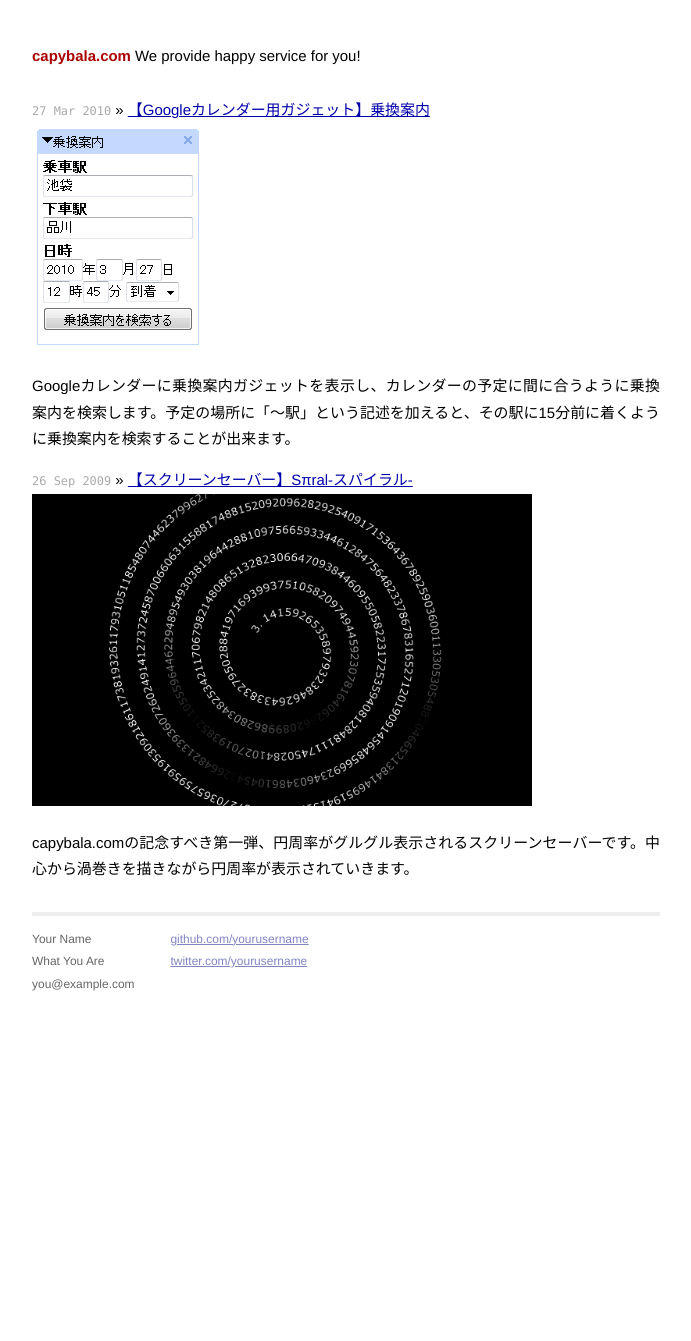
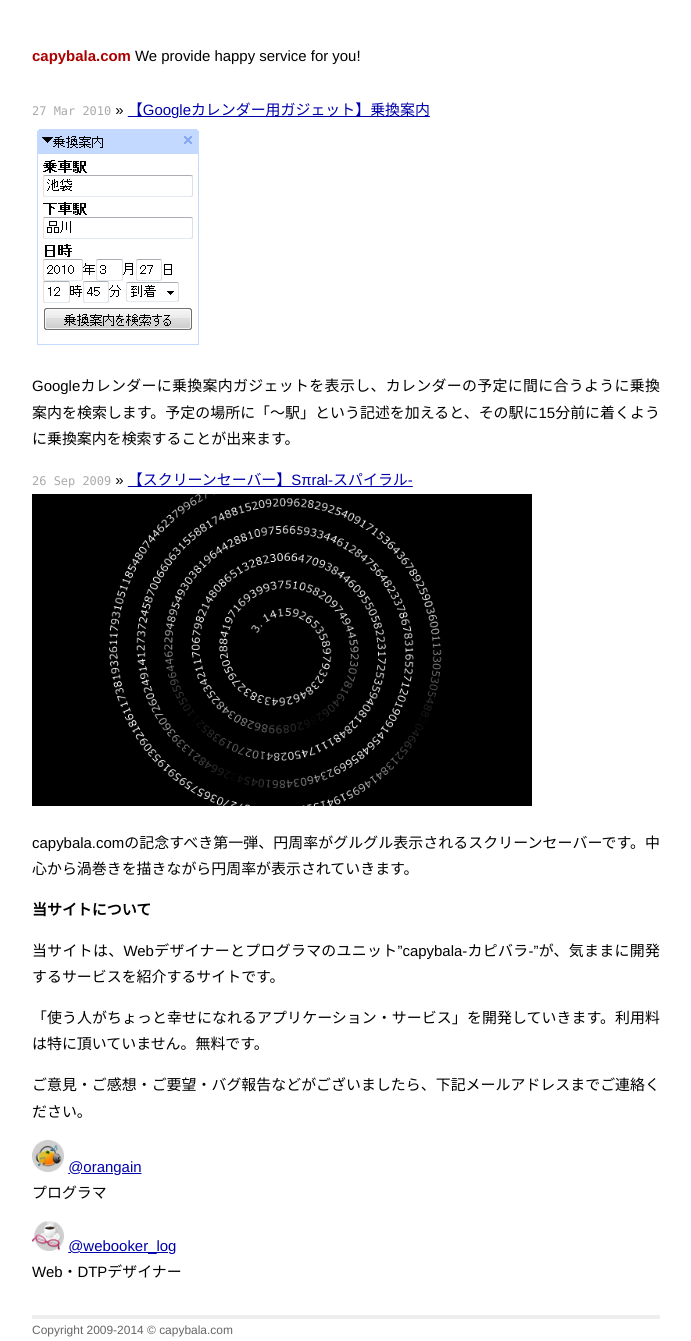
Before and after one commit to capybala/capybala.github.io, a Jekyll site: the page built from index.html, in a window 1280 px wide. Shown: the whole page, without its empty margins (294-985 px from the left). Built offline with Jekyll 4.4.1, drawn with Linux system fonts in a browser that asks for light colours; Markdown is read by kramdown in place of the engine named in the settings; before the commit the page ends 1007 px from its top, so only the background shows below that.

Commit message:
Add profile and footer

```diff
--- a/_layouts/default.html
+++ b/_layouts/default.html
@@ -24,19 +24,7 @@
           {{ content }}
 
           <div class="footer">
-            <div class="contact">
-              <p>
-                Your Name<br />
-                What You Are<br />
-                you@example.com
-              </p>
-            </div>
-            <div class="contact">
-              <p>
-                <a href="https://github.com/yourusername">github.com/yourusername</a><br />
-                <a href="https://twitter.com/yourusername">twitter.com/yourusername</a><br />
-              </p>
-            </div>
+              Copyright 2009-2014 &copy; capybala.com
           </div>
         </div>
 
--- a/index.html
+++ b/index.html
@@ -6,14 +6,37 @@ title: capybala.com-カピバラドットコム- - We provide happy service for
 <div id="home">
   <ul class="posts">
     {% for post in site.posts %}
-      <li>
-	  <span>{{ post.date | date_to_string }}</span> &raquo; <a href="{{ post.url }}">{{ post.title }}</a>
+    <li>
+      <span>{{ post.date | date_to_string }}</span> &raquo; <a href="{{ post.url }}">{{ post.title }}</a>
       <div>
           {% assign pieces = post.path|split:'/' %}
-		  <a href="{{ post.url }}"><img style="max-width: 500px" src="/images{{ post.id }}/thumbnail.png"></a>
-  </div>
+          <a href="{{ post.url }}"><img style="max-width: 500px" src="/images{{ post.id }}/thumbnail.png"></a>
+      </div>
       <p>{{ post.description }}</p>
-      </li>
+    </li>
     {% endfor %}
+
+    <li>
+    <h3>当サイトについて</h3>
+    <p>
+    当サイトは、Webデザイナーとプログラマのユニット”capybala-カピバラ-”が、気ままに開発するサービスを紹介するサイトです。
+    </p>
+    <p>
+    「使う人がちょっと幸せになれるアプリケーション・サービス」を開発していきます。利用料は特に頂いていません。無料です。
+    </p>
+    <p>
+    ご意見・ご感想・ご要望・バグ報告などがございましたら、下記メールアドレスまでご連絡ください。
+    </p>
+    <p>
+    <img src="/images/icon_orangain.png" style="width: 32px">
+    <a href="https://twitter.com/orangain">@orangain</a><br />
+    プログラマ
+    </p>
+    <p>
+    <img src="/images/icon_webooker.png" style="width: 32px">
+    <a href="https://twitter.com/webooker_log">@webooker_log</a><br />
+    Web・DTPデザイナー
+    </p>
+    </li>
   </ul>
 </div>
```
Also changed, not shown: images/icon_orangain.png (added), images/icon_webooker.png (added).
